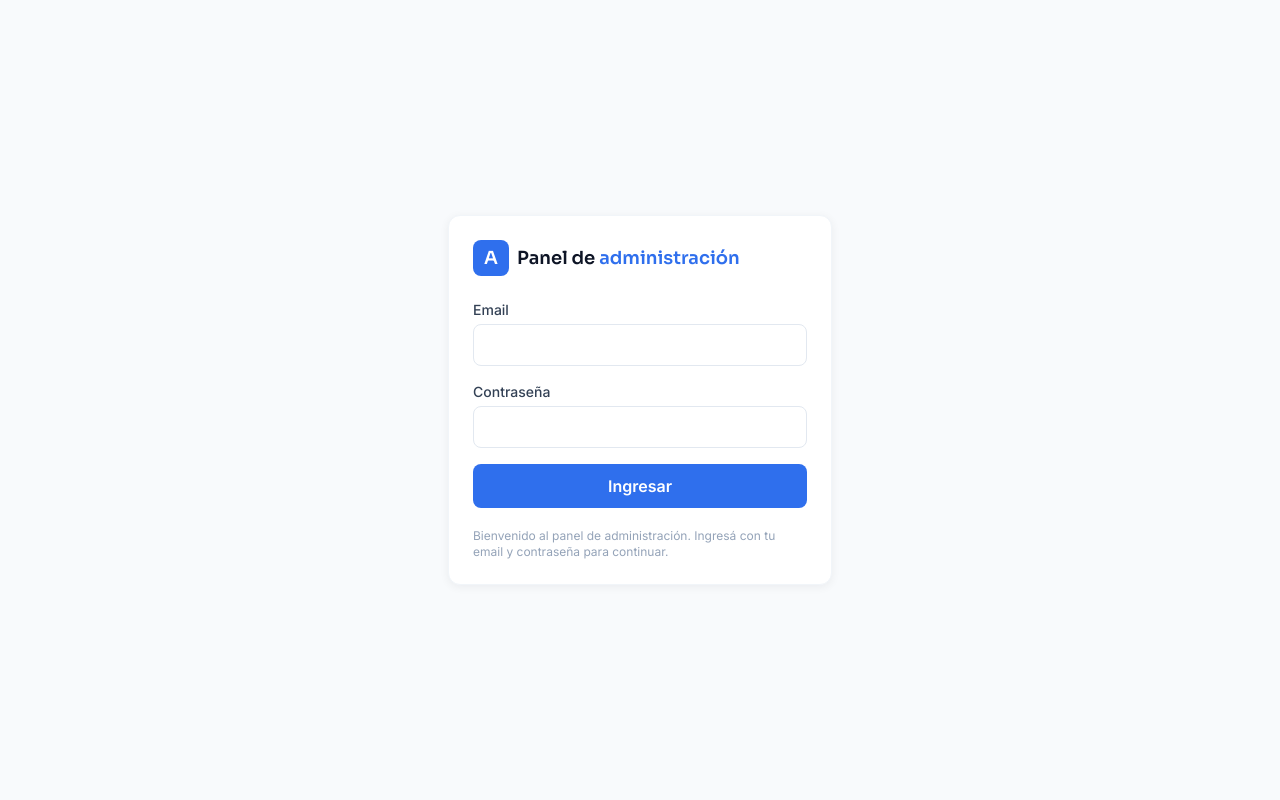
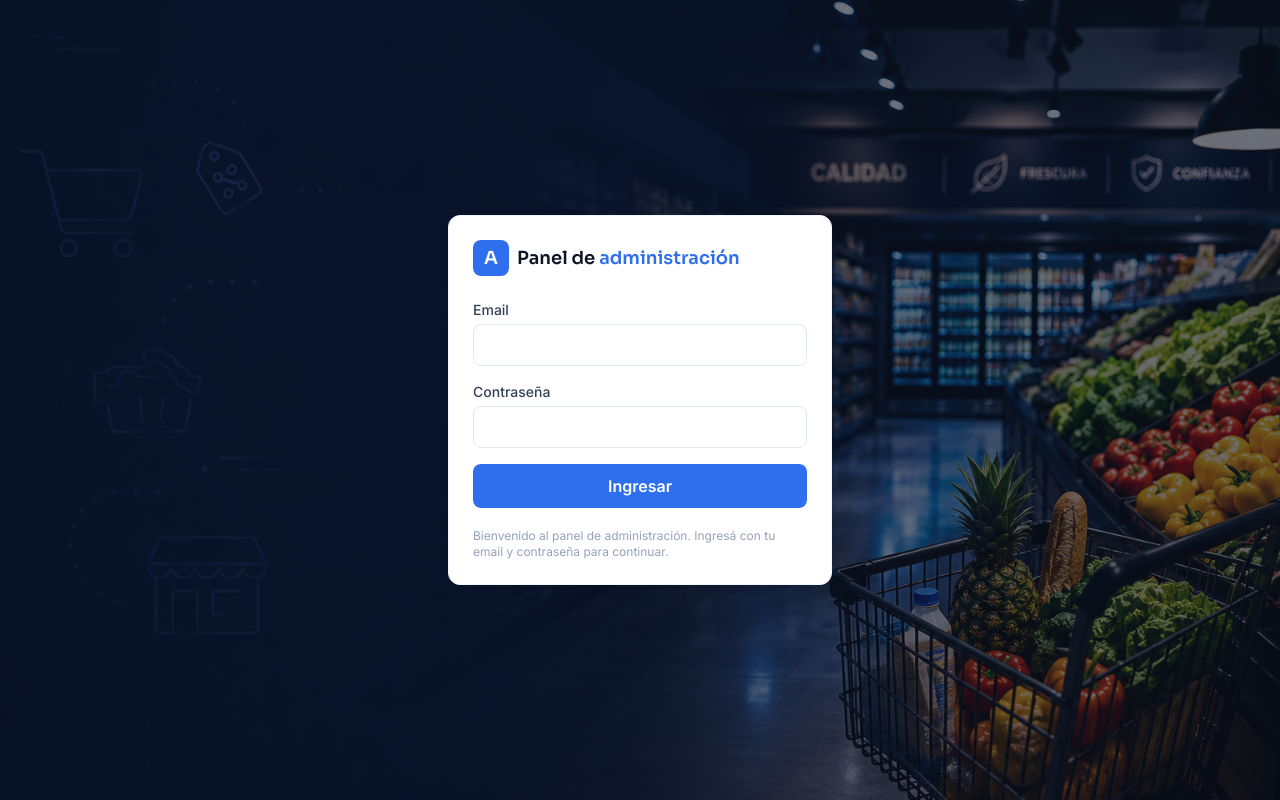
Before and after one commit to tinosalinas777/tiendaExpress, a React (Vite) app: page /admin/login in a window 1280 px wide. Built offline with nearby package versions, Linux system fonts and the light colour scheme; no server answers.

Commit message:
background login

```diff
--- a/src/pages/admin/Login.jsx
+++ b/src/pages/admin/Login.jsx
@@ -26,8 +26,12 @@ export default function AdminLogin() {
   };
 
   return (
-    <div className="min-h-screen grid place-items-center bg-slate-50 px-4">
-      <div className="w-full max-w-sm bg-white border border-slate-100 rounded-xl shadow-card p-6">
+    <div
+      className="min-h-screen grid place-items-center relative bg-cover bg-center px-4"
+      style={{ backgroundImage: "url('/fondoLogin.png')" }}
+    >
+      <div className="absolute inset-0 bg-navy/60" />
+      <div className="relative w-full max-w-sm bg-white border border-slate-100 rounded-xl shadow-card p-6">
         <div className="flex items-center gap-2 mb-6">
           <span className="w-9 h-9 rounded-lg bg-brand-500 text-white grid place-items-center font-display font-800 text-lg">
             A
```
Also changed, not shown: public/fondoLogin.png (added).
